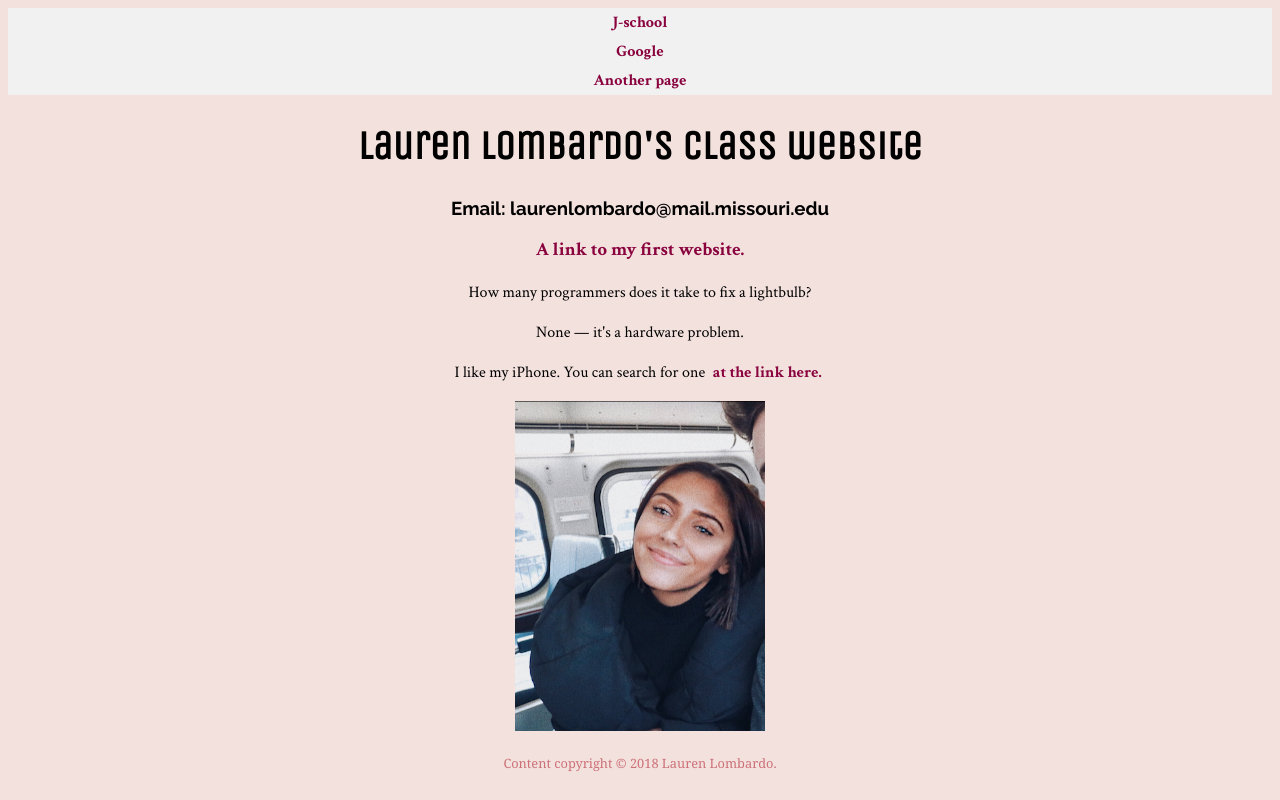
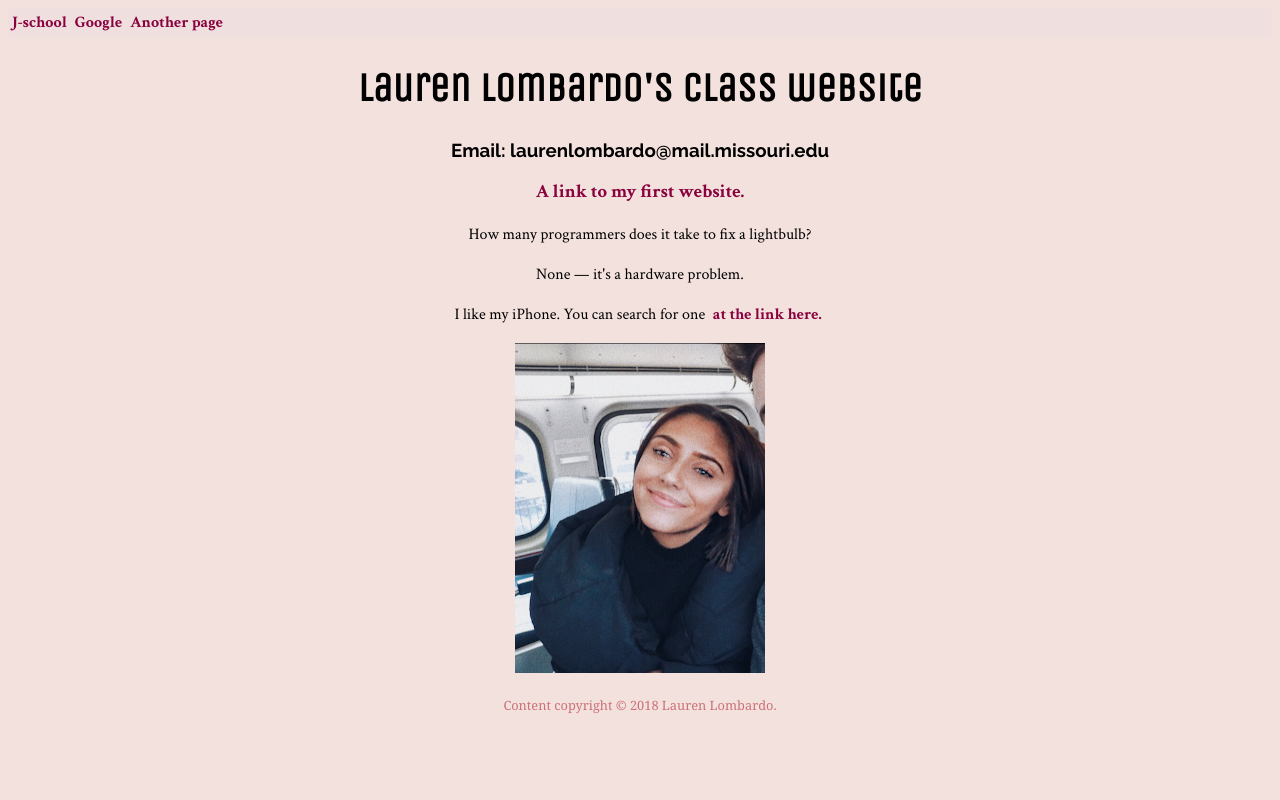
Before and after one commit to J4502-FS18/lauren-lombardo, a plain HTML site: page index.html in a window 1280 px wide. Drawn offline with nearby package versions, Linux system fonts and the light colour scheme.

Commit message:
changing nav bar

```diff
--- a/mystylesheet.css
+++ b/mystylesheet.css
@@ -38,46 +38,42 @@ body{
   text-align: center;
 }
 
+
+
+img {border: 0;
+
+}
 ul {
     list-style-type: none;
     margin: 0;
     padding: 0;
     overflow: hidden;
-    background-color:
-    background-color: #F3E1DD;
-    width: 100 auto;
-    background-color: #f1f1f1;
+    background-color: #F0DFDF;
 }
 
-img {border: 0;
-
-}
-
-
-#nav ul {
-    display: inline-block;
-    list-style-type: none;
+li {
+    float: left;
 }
 
 li a {
     display: block;
-    color: #000;
-    padding: 8px 16px;
+    color: white;
+    text-align: center;
+    padding: 14px 16px;
     text-decoration: none;
-    text-align: center;
 }
 
-/* Change the link color on hover */
+/* Change the link color to #111 (black) on hover */
+li a:hover {
+    background-color: #111;
+}
+
 li a:hover {
     background-color: #F3E1DD;
-    color: white;
+    color: #89023E;
 }
 
-li {
-  float: center;
-  display: inline;
 
-}
 
 a:link, a:visited, a:active {
     color: #89023E;
@@ -87,8 +83,6 @@ a:link, a:visited, a:active {
     padding: 4px;
     font-family: "Crimson Text", serif, "Georgia", serif;
 }
-
-
 
 
 
```
